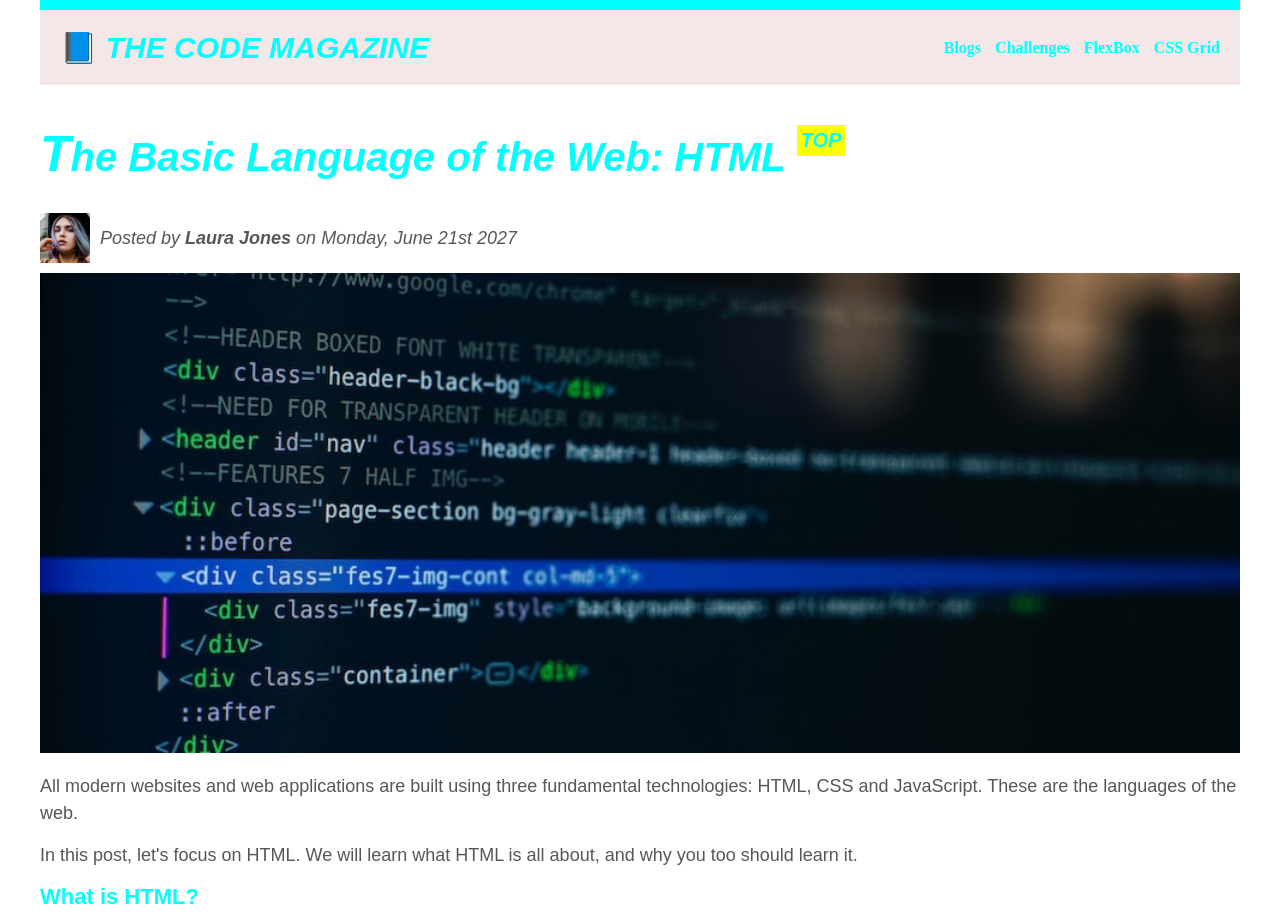
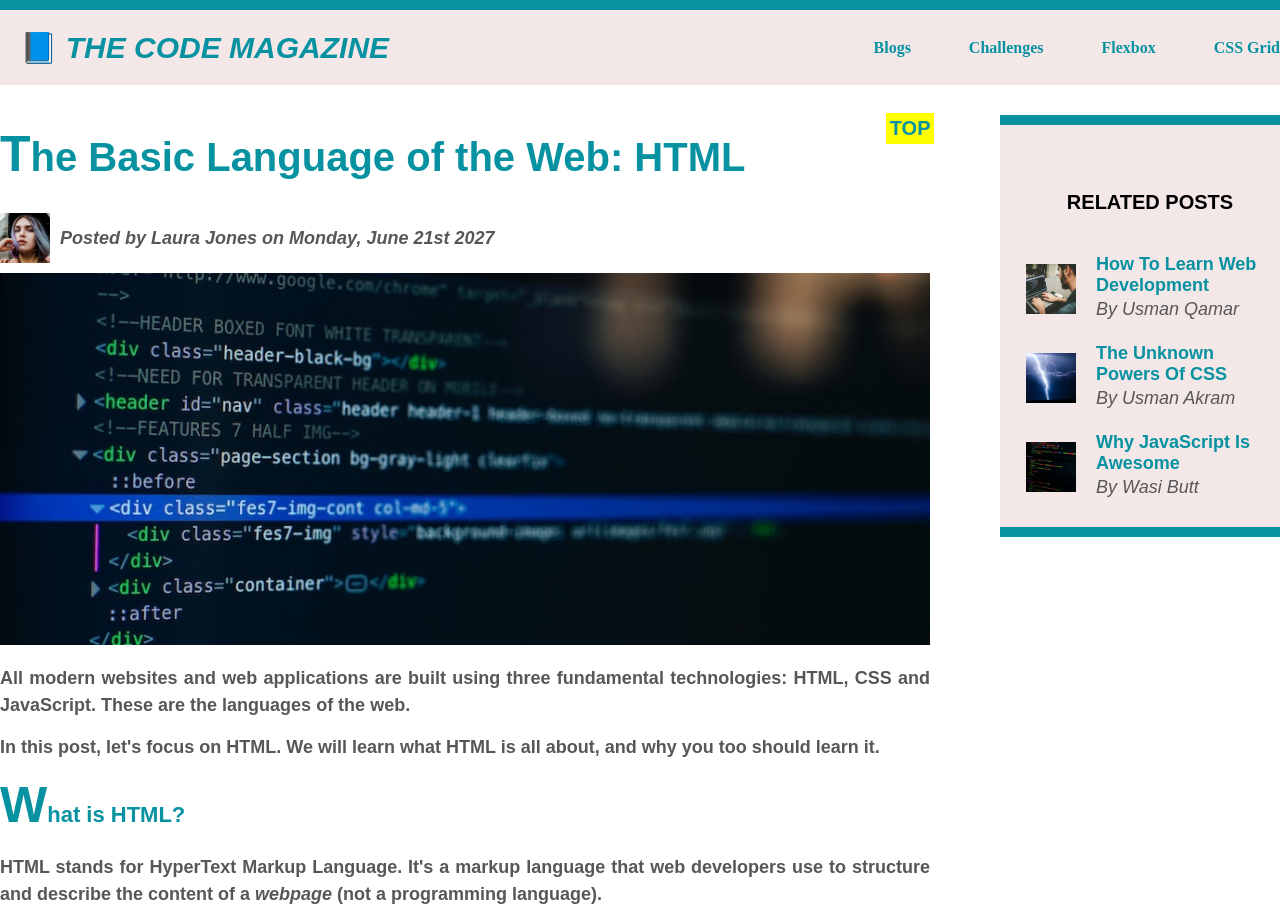
Before and after one commit to sheharyarr-ahmed/interactive-web-page, a plain HTML site: page index.html in a window 1280 px wide. Shown: the top 920 px of the page. Drawn offline with Linux system fonts and the light colour scheme.

Commit message:
added flexbox

```diff
--- a/index.html
+++ b/index.html
@@ -14,11 +14,12 @@
           <!-- <p>this is the navigation bar</p> -->
           <a href="blog.html">Blogs</a>
           <a href="#">Challenges</a>
-          <a href="flexbox.html" target="_blank">FlexBox</a>
+          <a href="flexbox.html" target="_blank">Flexbox</a>
           <a href="#">CSS Grid</a>
         </nav>
         <!-- <div class="clear-box"></div> -->
       </header>
+      <div class="section">
         <article>
           <header class="second-header">
             <button>❤️Like</button>
@@ -56,12 +57,12 @@
             In this post, let's focus on HTML. We will learn what HTML is all
             about, and why you too should learn it.
           </p>
-        <h3>What is HTML?</h3>
+          <h3 class="w-i-h">What is HTML?</h3>
           <p>
             HTML stands for <strong>H</strong>yper<strong>T</strong>ext
             <strong>M</strong>arkup <strong>L</strong>anguage. It's a markup
-          language that web developers use to structure and describe the content
-          of a <em>webpage</em> (not a programming language).
+            language that web developers use to structure and describe the
+            content of a <em>webpage</em> (not a programming language).
           </p>
           <p>
             HTML consists of elements that describe different types of content:
@@ -90,8 +91,8 @@
           </p>
           <ul>
             <li>
-            To be able to use the fundamental web dev language | this message is
-            bold and its color is changed through psuedo class li:
+              To be able to use the fundamental web dev language | this message
+              is bold and its color is changed through psuedo class li:
             </li>
             <li>
               To hand-craft beautiful websites instead of relying on tools like
@@ -183,6 +184,7 @@
             </li>
           </ul>
         </div>
+      </div>
       <footer id="copyright">Copyright &copy; 2024 by Sheharyar SE</footer>
     </div>
   </body>
--- a/style.css
+++ b/style.css
@@ -22,7 +22,7 @@ h1,
 h2,
 h3,
 h4 {
-  color: #00ffff;
+  color: #0792a1;
 }
 
 h1 {
@@ -39,7 +39,7 @@ h1::first-letter {
 h2 {
   font-size: 26px;
   text-align: left;
-  font-style: italic;
+  font-style: normal;
   margin-top: 10px;
   margin-bottom: 30px;
   position: relative;
@@ -52,9 +52,13 @@ h3 {
 }
 
 h4 {
-  font-size: 30px;
+  font-size: 20px;
   text-align: center;
   text-transform: uppercase;
+}
+
+h4 {
+  color: black;
 }
 
 p {
@@ -137,12 +141,12 @@ body {
 }the reason it was commented to make the name of course authors black as it was red before */
 
 a:link {
-  color: cyan;
+  color: #0792a1;
   text-decoration: none;
 }
 
 a:visited {
-  color: cyan;
+  color: #0792a1;
 }
 
 a:hover {
@@ -165,7 +169,7 @@ a:active {
   /* here 20 represents height top and bottom included where as 40 represents width right and left included */
   margin-bottom: 30px;
   /* height: 40px; */
-  border-top: 10px solid cyan;
+  border-top: 10px solid #0792a1;
 }
 /* one important theory of css
 the follwoing list is priortised from top to bottom:
@@ -189,7 +193,7 @@ nav a:link {
   display: inline;
   /* margin-top: 1%;*/ /*now this works because it has been converted from inline box to inline-block box */
   /* padding-left: 20px; */
-  margin-left: 10px;
+  margin-left: 54px;
 }
 
 nav a:link:last-child {
@@ -232,7 +236,7 @@ p {
 /* } */
 
 .container {
-  width: 1200px;
+  width: 1300px;
   margin: 0 auto;
   /*position: relative;*/ /*later on the its position was also set to relative so that the button's position can be come in relation with container and can be placed anywhere within the container which in this case was <div> element*/
 }
@@ -245,8 +249,8 @@ button {
   /* top: 0; */
   /* left: 0px;
   bottom: 0px; */
-  bottom: 18px;
-  right: 18px;
+  bottom: 6%;
+  right: 3%;
 }
 
 .second-header {
@@ -256,7 +260,7 @@ button {
 
 .why-html::first-letter {
   font-size: 50px;
-  font-style: italic;
+  font-style: normal;
 }
 
 .second-header h2::first-letter {
@@ -276,8 +280,8 @@ button {
   content: "TOP";
   font-size: 20px;
   position: absolute;
-  top: 0px;
-  right: 0%;
+  top: -12px;
+  right: -18%;
   padding: 0.5%;
   /* right: -12% we can also write like this  */
   background-color: yellow;
@@ -373,8 +377,9 @@ h4 {
 /* related posts */
 .related-posts {
   background-color: rgb(243, 231, 231);
-  border-top: 10px solid cyan;
-  border-bottom: 10px solid cyan;
+  border-top: 10px solid #0792a1;
+  border-bottom: 10px solid #0792a1;
+  padding: 2%;
 }
 
 .related-ul {
@@ -390,7 +395,7 @@ h4 {
   gap: 20px;
 }
 h4 {
-  margin-bottom: 20px;
+  margin:40px;
 }
 
 .related-author {
@@ -409,4 +414,34 @@ h4 {
 
 .related-posts {
   margin-bottom: 20px;
+  flex: 0 0 300px; /*flex-grow, flex-shrink, flex-basis*/
 }
+
+.section {
+  display: flex;
+  align-items: flex-start;
+  gap: 70px;
+  margin-bottom: 60px;
+}
+
+.article {
+  flex: 1;
+}
+
+p {
+  text-align: justify;
+  font-weight: bold;
+}
+
+.related-posts p {
+  font-weight: normal;
+}
+
+article li {
+  text-transform: none;
+  font-weight: bold;
+}
+
+.w-i-h::first-letter {
+  font-size: 50px;
+}
```
Lines whose indentation alone changed are shown as unchanged.
